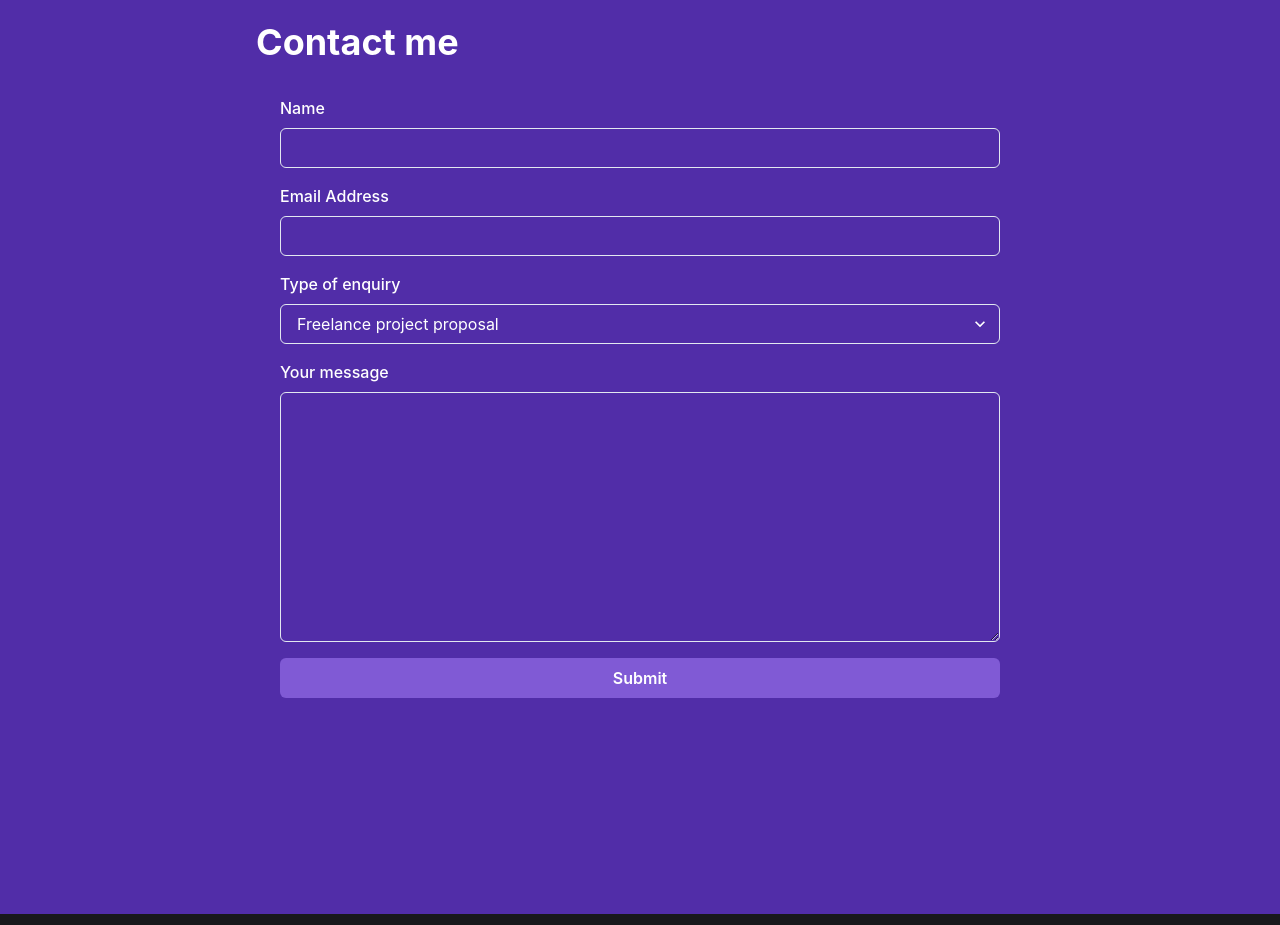
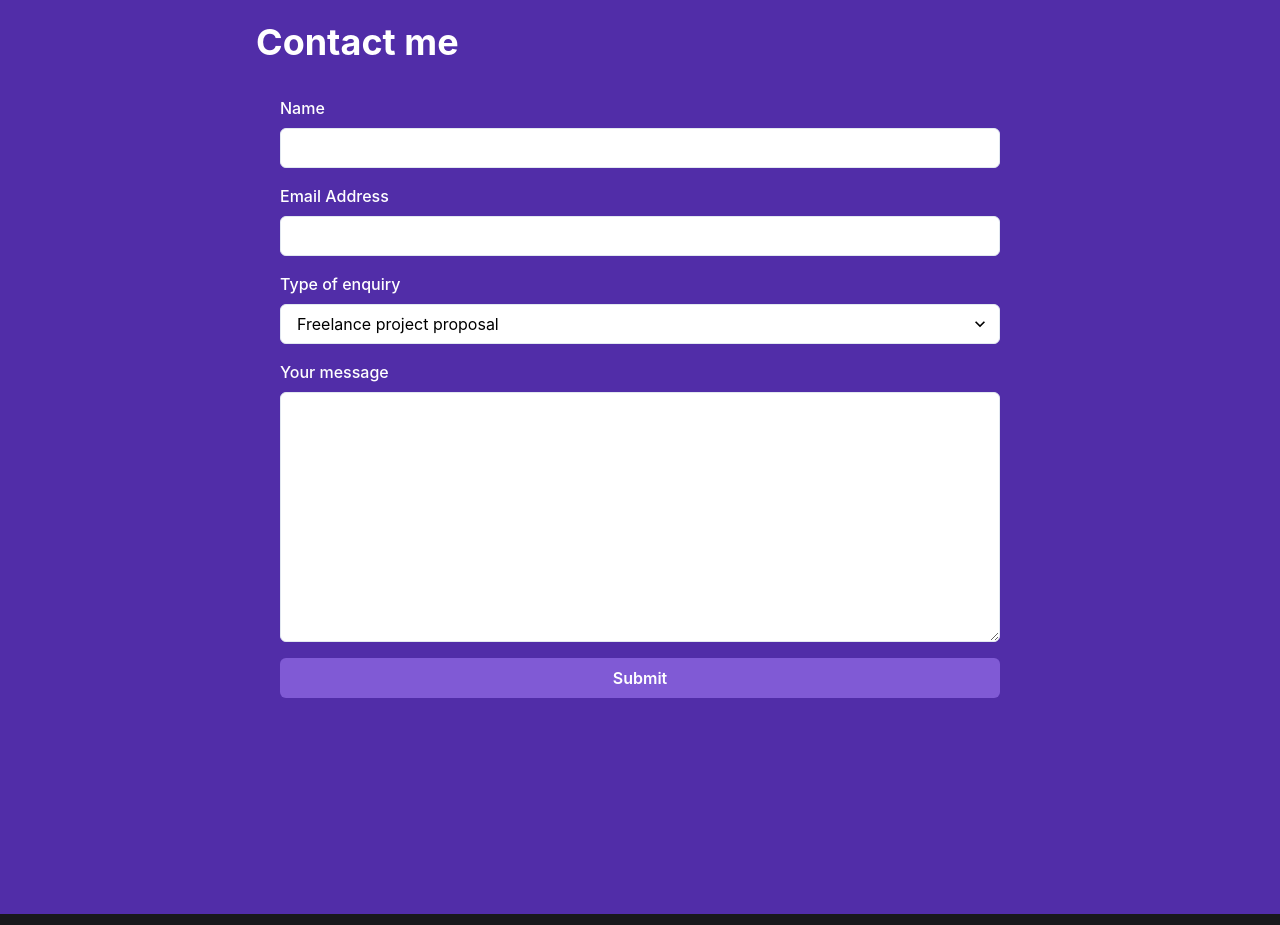
Before and after one commit to Berezovikov-A/meta_react_advanced_project, a React (Create React App) app: page / in a window 1280 px wide. Shown: the part 2140-3065 px from the top of the page. Built offline with nearby package versions, Linux system fonts and the light colour scheme.

Commit message:
implemented form submission

```diff
--- a/src/components/Card.js
+++ b/src/components/Card.js
@@ -8,7 +8,7 @@ const Card = ({ title, description, imageSrc }) => {
   // You should be able to implement the component with the elements imported above.
   // Feel free to import other UI components from Chakra UI if you wish to.
   return (
-    <VStack background="white" borderRadius="lg" color="black" >
+    <VStack background="white" borderRadius="lg" color="black" alignItems="center" >
       <Image objectFit="cover" src={imageSrc} borderRadius="lg" />
       <VStack padding="10px" alignItems="flex-start">
         <Heading size="md" >{title}</Heading>
--- a/src/components/ContactMeSection.js
+++ b/src/components/ContactMeSection.js
@@ -21,11 +21,41 @@ const LandingSection = () => {
   const {isLoading, response, submit} = useSubmit();
   const { onOpen } = useAlertContext();
 
-  const formik = useFormik({
-    initialValues: {},
-    onSubmit: (values) => {},
-    validationSchema: Yup.object({}),
+  const {
+    touched,
+    errors,
+    getFieldProps,
+    handleSubmit,
+    resetForm,
+  } = useFormik({
+    initialValues: {
+      firstName: "",
+      email: "",
+      type: "hireMe",
+      comment: "",
+    },
+    onSubmit: values => {submit('https://example.com/submit', values)},
+    validationSchema: Yup.object({
+      firstName: Yup.string()
+        .required("Please write your name"),
+      email: Yup.string()
+        .email("Please write a valid email")
+        .required("Please write your email"),
+      type: Yup.string(),
+      comment: Yup.string()
+        .min(20, "Please give more details")
+        .required("Please leave a message"),
+    }),
   });
+
+  useEffect(() => {
+    if (response) {
+      onOpen(response.type, response.message)
+      if(response.type === 'success') {
+        resetForm();
+      }
+    }
+  }, [response])
 
   return (
     <FullScreenSection
@@ -39,28 +69,40 @@ const LandingSection = () => {
           Contact me
         </Heading>
         <Box p={6} rounded="md" w="100%">
-          <form>
+          <form onSubmit={handleSubmit}>
             <VStack spacing={4}>
-              <FormControl isInvalid={false}>
+              <FormControl isInvalid={touched.firstName && !!errors.firstName}>
                 <FormLabel htmlFor="firstName">Name</FormLabel>
                 <Input
                   id="firstName"
                   name="firstName"
+                  backgroundColor="white"
+                  color="black"
+                  {...getFieldProps("firstName")}
                 />
-                <FormErrorMessage></FormErrorMessage>
+                <FormErrorMessage>{errors.firstName}</FormErrorMessage>
               </FormControl>
-              <FormControl isInvalid={false}>
+              <FormControl isInvalid={touched.email && !!errors.email}>
                 <FormLabel htmlFor="email">Email Address</FormLabel>
                 <Input
                   id="email"
                   name="email"
                   type="email"
+                  backgroundColor="white"
+                  color="black"
+                  {...getFieldProps("email")}
                 />
-                <FormErrorMessage></FormErrorMessage>
+                <FormErrorMessage>{errors.email}</FormErrorMessage>
               </FormControl>
               <FormControl>
                 <FormLabel htmlFor="type">Type of enquiry</FormLabel>
-                <Select id="type" name="type">
+                <Select
+                  id="type"
+                  name="type"
+                  backgroundColor="white"
+                  color="black"
+                  {...getFieldProps("type")}
+                >
                   <option value="hireMe">Freelance project proposal</option>
                   <option value="openSource">
                     Open source consultancy session
@@ -68,16 +110,24 @@ const LandingSection = () => {
                   <option value="other">Other</option>
                 </Select>
               </FormControl>
-              <FormControl isInvalid={false}>
+              <FormControl isInvalid={touched.comment && !!errors.comment}>
                 <FormLabel htmlFor="comment">Your message</FormLabel>
                 <Textarea
                   id="comment"
                   name="comment"
                   height={250}
+                  backgroundColor="white"
+                  color="black"
+                  {...getFieldProps("comment")}
                 />
-                <FormErrorMessage></FormErrorMessage>
+                <FormErrorMessage>{errors.comment}</FormErrorMessage>
               </FormControl>
-              <Button type="submit" colorScheme="purple" width="full">
+              <Button
+                type="submit"
+                colorScheme="purple"
+                width="full"
+                isLoading={isLoading}
+              >
                 Submit
               </Button>
             </VStack>
```
Also changed, not shown: 1 other file (tests, documents, lock files or other folders).
